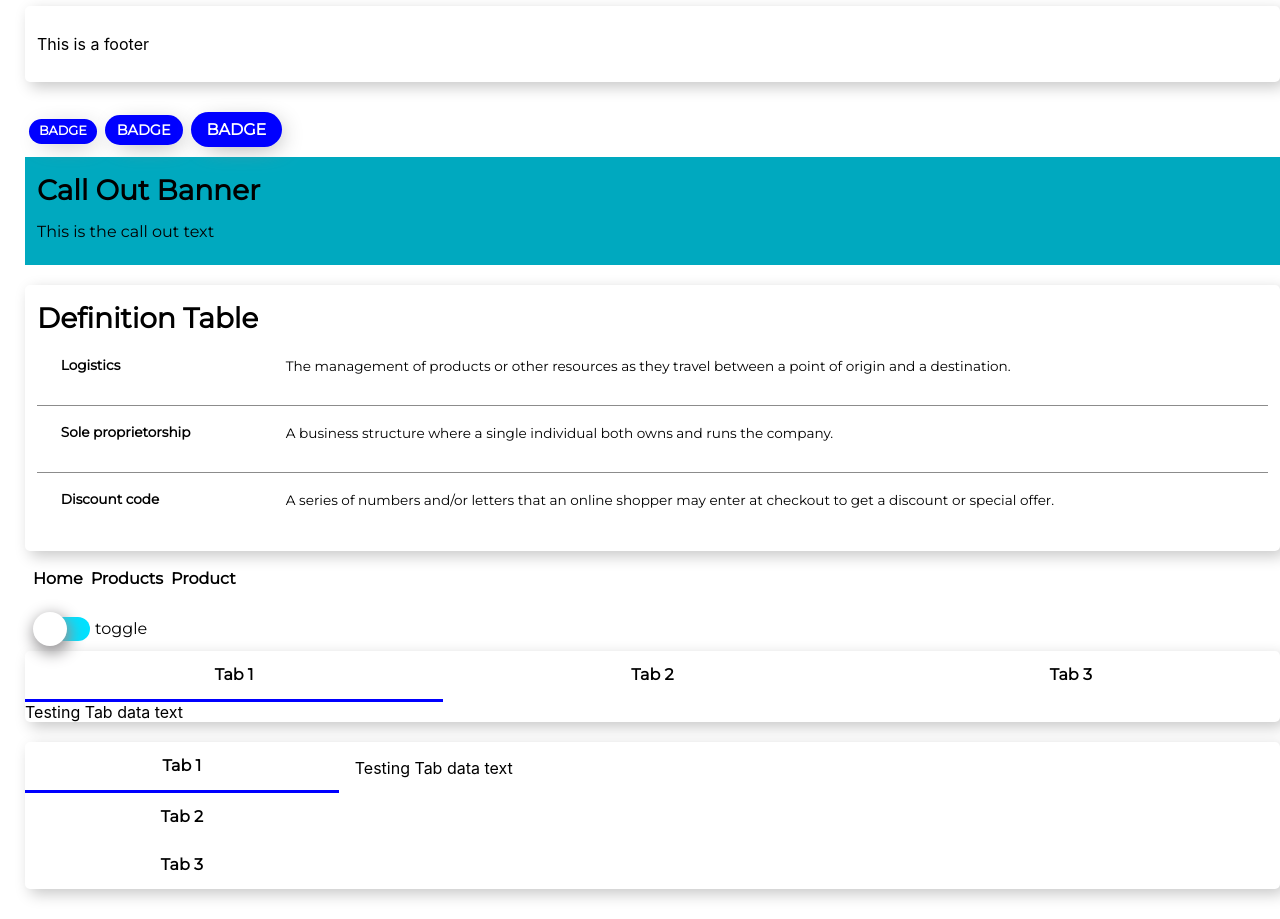
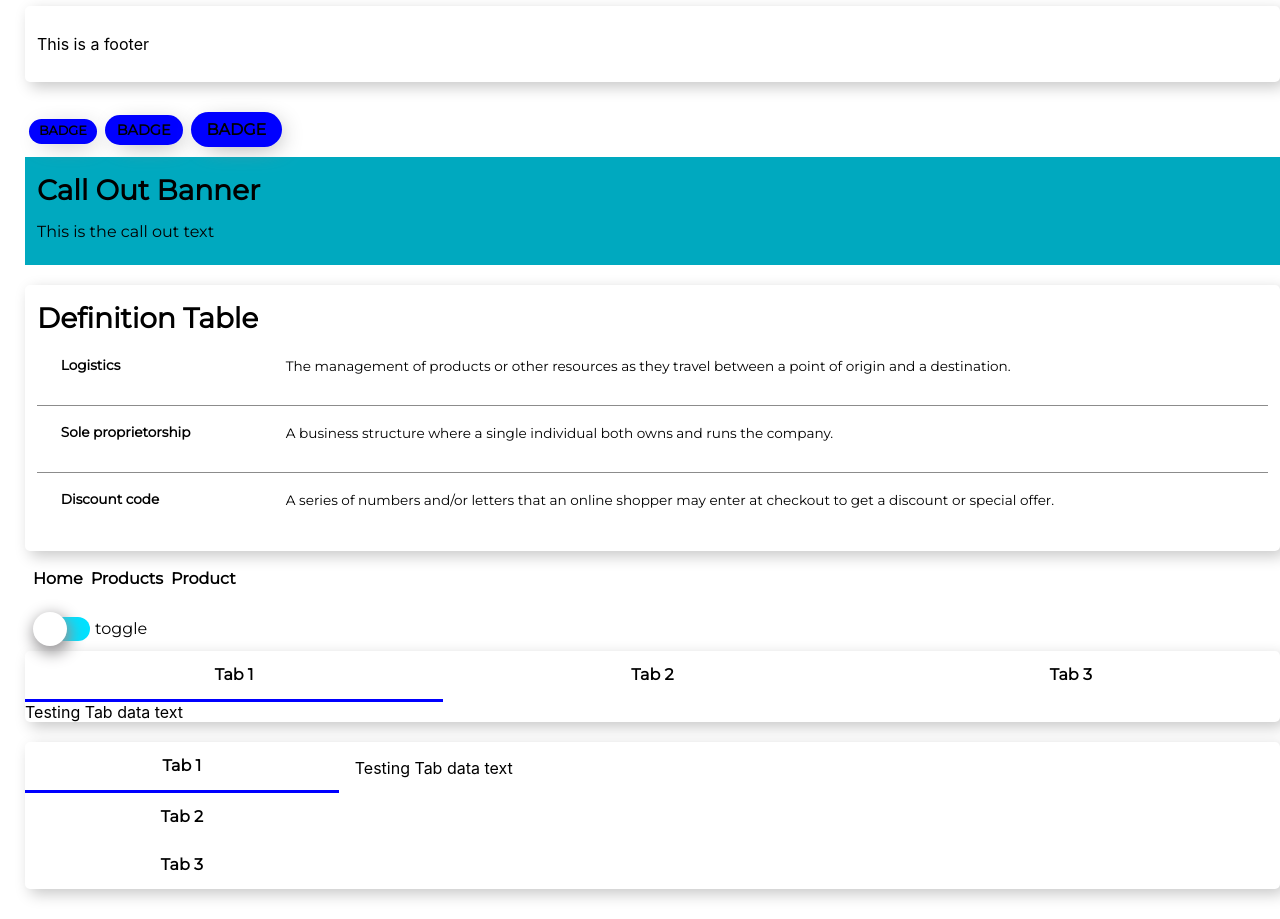
Before and after one commit to jminterwebs/jmdesign, a React (Create React App) app: page / in a window 1280 px wide. Shown: the part 1320-2239 px from the top of the page. Built offline with nearby package versions, Linux system fonts and the light colour scheme; a web font is replaced by a local one.

Commit message:
added labe;Color to defaultProps

```diff
--- a/src/components/typography/Label.js
+++ b/src/components/typography/Label.js
@@ -9,7 +9,7 @@ export default function Label(props) {
   const { label, weight, displayStyle, labelColor, customClass } = props;
 
   const styles = {
-    'font-weight': weight,
+    fontWeight: weight,
     display: displayStyle
   };
 
@@ -40,10 +40,11 @@ Label.propTypes = {
     'danger',
     'black',
     'white'
-  ]).isRequired
+  ])
 };
 
 Label.defaultProps = {
   weight: '',
-  displayStyle: ''
+  displayStyle: '',
+  labelColor: 'black'
 };
```
